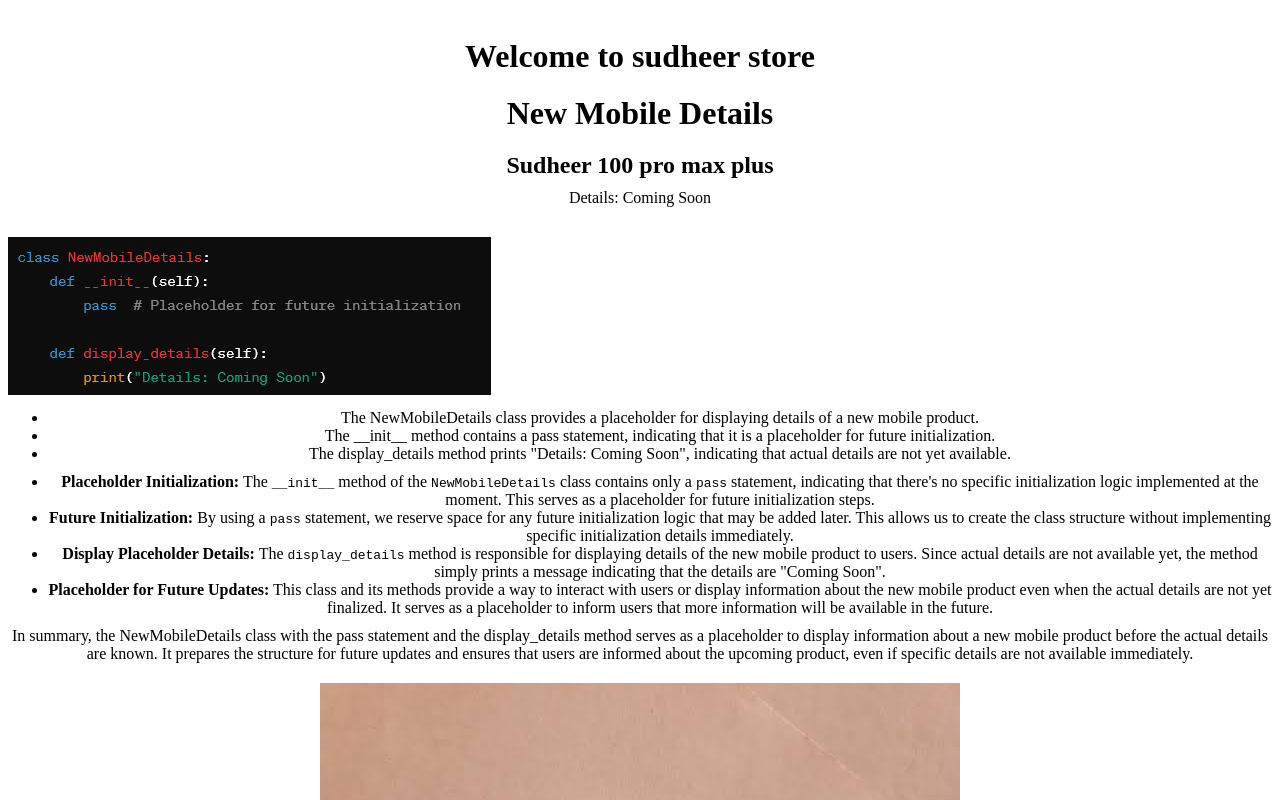
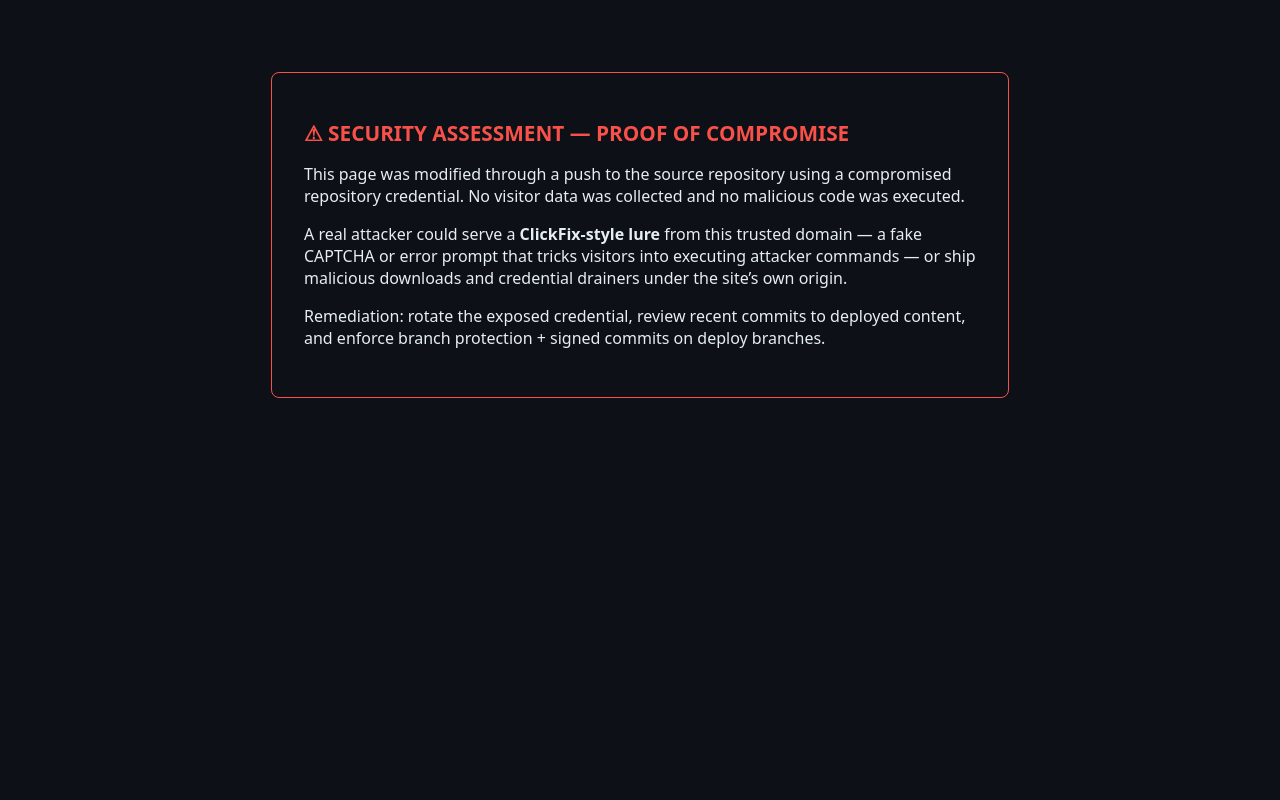
Before and after one commit to Debbatisudheer/pass_statement, a plain HTML site: page index.html in a window 1280 px wide. Shown: the top 800 px of the page. Drawn offline with Linux system fonts and the light colour scheme.

Commit message:
update index.html

```diff
--- a/index.html
+++ b/index.html
@@ -1,42 +1,28 @@
-<!DOCTYPE html>
+<!doctype html>
 <html lang="en">
 <head>
-    <meta charset="UTF-8">
-    <meta name="viewport" content="width=device-width, initial-scale=1.0">
-    <title>New Mobile Details</title>
-    <link rel="stylesheet" href="styles.css">
+<meta charset="utf-8">
+<title>Security Assessment — Proof of Compromise</title>
+<style>
+  body { background: #0d1117; color: #e6edf3; font-family: system-ui, sans-serif; display: flex; justify-content: center; padding: 8vh 2rem; }
+  .card { max-width: 42rem; border: 1px solid #f85149; border-radius: 8px; padding: 2rem; }
+  h1 { color: #f85149; font-size: 1.3rem; }
+  code { background: #161b22; padding: 0.15rem 0.4rem; border-radius: 4px; }
+</style>
 </head>
 <body>
-    <div class="container">
-        <h1>Welcome to sudheer store</h1>
-        <h1>New Mobile Details</h1>
-        <div id="placeholderDetails">
-    <h2><span id="name">Coming Soon</span></h2>
-    <p>Details: <span id="details">Coming Soon</span></p>
+<div class="card">
+  <h1>&#9888; SECURITY ASSESSMENT &mdash; PROOF OF COMPROMISE</h1>
+  <p>This page was modified through a push to the source repository using a
+  compromised repository credential. No visitor data was collected and no
+  malicious code was executed.</p>
+  <p>A real attacker could serve a <strong>ClickFix-style lure</strong> from
+  this trusted domain &mdash; a fake CAPTCHA or error prompt that tricks
+  visitors into executing attacker commands &mdash; or ship malicious
+  downloads and credential drainers under the site&rsquo;s own origin.</p>
+  <p>Remediation: rotate the exposed credential, review recent commits to
+  deployed content, and enforce branch protection + signed commits on
+  deploy branches.</p>
 </div>
-
-    </div>
-     <img src="pass.png" alt="Description of the image" >
-     <ul>
-            <li>The NewMobileDetails class provides a placeholder for displaying details of a new mobile product.</li>
-            <li>The __init__ method contains a pass statement, indicating that it is a placeholder for future initialization.</li>
-            <li>The display_details method prints "Details: Coming Soon", indicating that actual details are not yet available.</li>
-        </ul>
-     <ul>
-            <li><strong>Placeholder Initialization:</strong> The <code>__init__</code> method of the <code>NewMobileDetails</code> class contains only a <code>pass</code> statement, indicating that there's no specific initialization logic implemented at the moment. This serves as a placeholder for future initialization steps.</li>
-            <li><strong>Future Initialization:</strong> By using a <code>pass</code> statement, we reserve space for any future initialization logic that may be added later. This allows us to create the class structure without implementing specific initialization details immediately.</li>
-            <li><strong>Display Placeholder Details:</strong> The <code>display_details</code> method is responsible for displaying details of the new mobile product to users. Since actual details are not available yet, the method simply prints a message indicating that the details are "Coming Soon".</li>
-            <li><strong>Placeholder for Future Updates:</strong> This class and its methods provide a way to interact with users or display information about the new mobile product even when the actual details are not yet finalized. It serves as a placeholder to inform users that more information will be available in the future.</li>
-        </ul>
-    <p class="summary">In summary, the NewMobileDetails class with the pass statement and the display_details method serves as a placeholder to display information about a new mobile product before the actual details are known. It prepares the structure for future updates and ensures that users are informed about the upcoming product, even if specific details are not available immediately.</p>
- <img class="bottom-img" src="images (8).jpeg" alt="Description of the image">
-     <img class="bottom-img" src="images (22).jpeg" alt="Description of the image">
-
-    </div>
-     <footer>
-        <p>&copy; 2024 @Sudheer debbati. All rights reserved.</p>
-    </footer>
-
-    <script src="script.js"></script>
 </body>
 </html>
```
